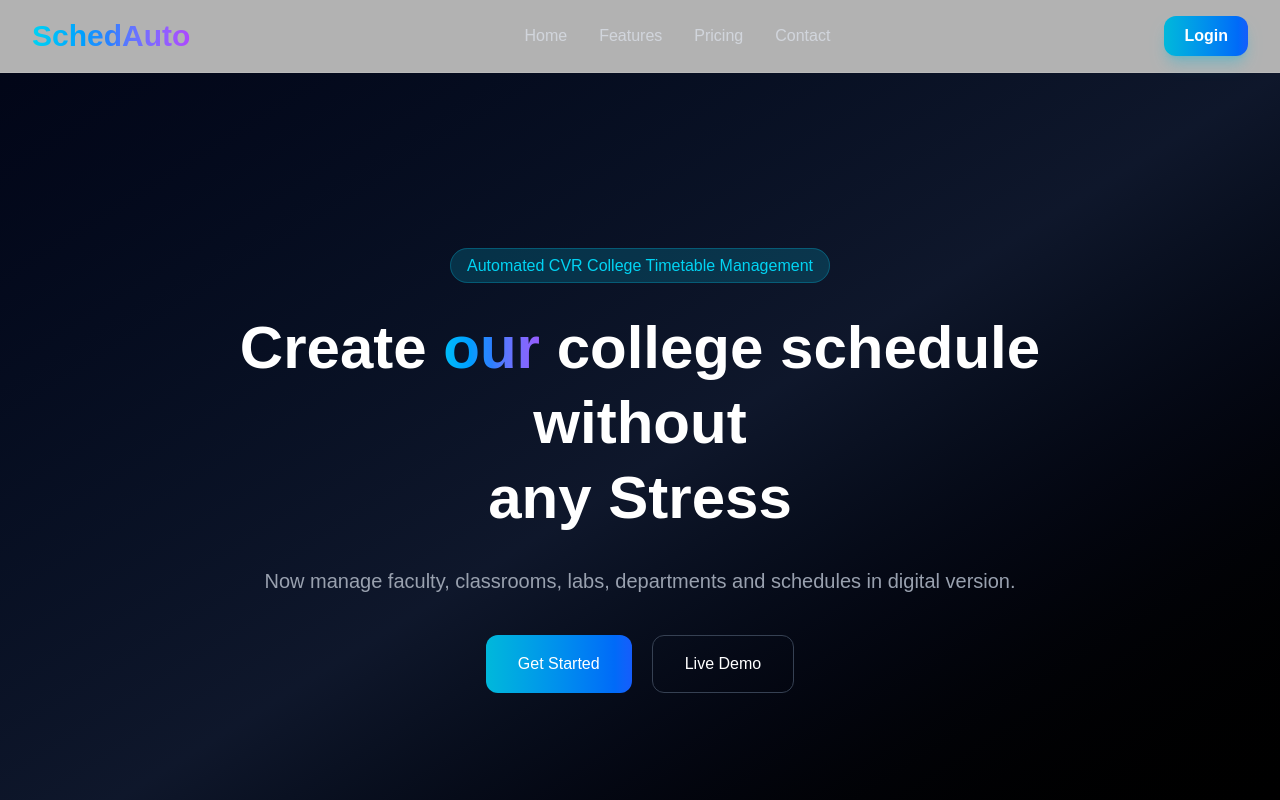
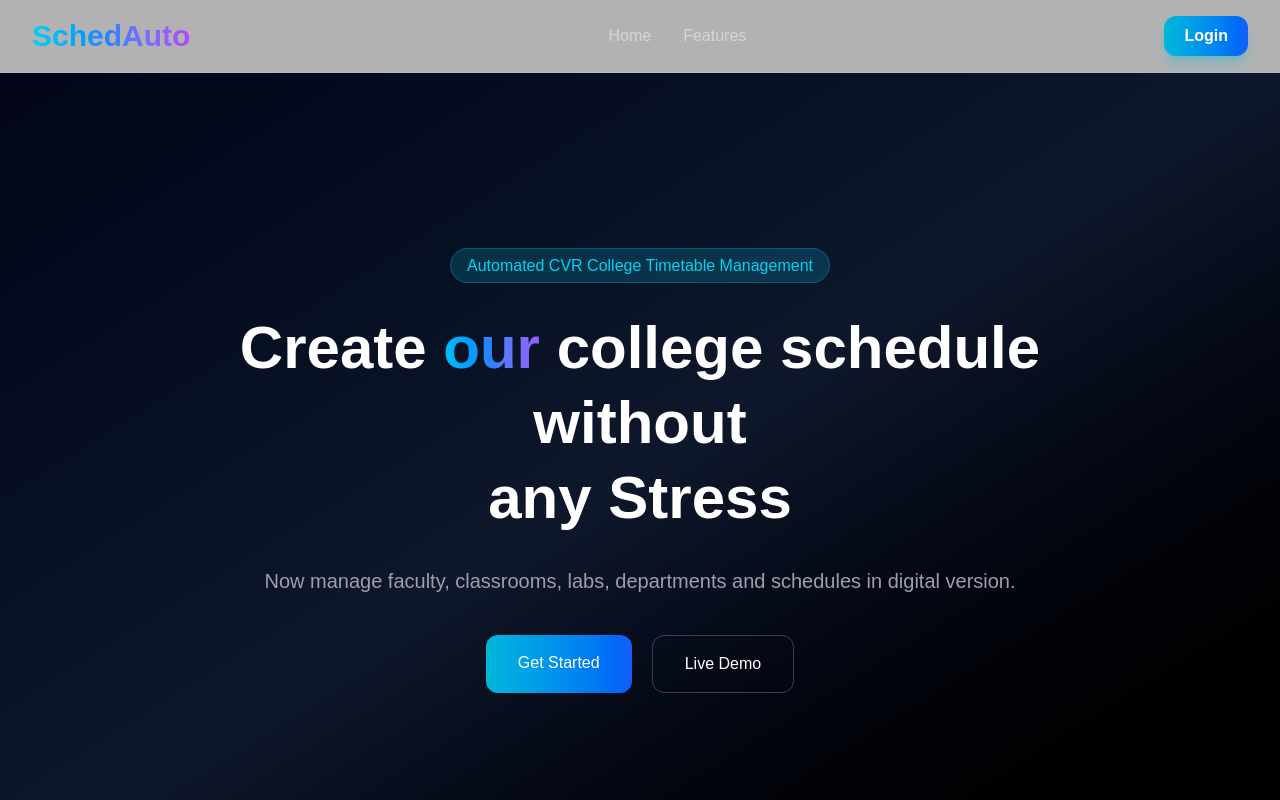
Before and after one commit to varun18-nani/shed, a Next.js app: page / in a window 1280 px wide. Shown: the top 800 px of the page. Built offline with nearby package versions, Linux system fonts and the light colour scheme.

Commit message:
fix: restore landing navigation and role-based login redirects

```diff
--- a/app/login/page.tsx
+++ b/app/login/page.tsx
@@ -34,7 +34,16 @@ export default function LoginPage() {
       }
 
       // Login successful
-      window.location.href = "/admin";
+      const role = data.user?.role;
+      if (role === "ADMIN") {
+        window.location.href = "/admin";
+      } else if (role === "FACULTY") {
+        window.location.href = "/faculty";
+      } else if (role === "STUDENT") {
+        window.location.href = "/student";
+      } else {
+        window.location.href = "/admin"; // Fallback just in case
+      }
     } catch (error) {
       console.error("Login request failed:", error);
       setError("Unable to connect to the server");
--- a/components/Features.tsx
+++ b/components/Features.tsx
@@ -25,7 +25,7 @@ export default function Features() {
   ];
 
   return (
-    <section className="bg-black text-white py-24 px-6">
+    <section id="features" className="bg-black text-white py-24 px-6">
 
       <div className="max-w-6xl mx-auto">
 
--- a/components/Hero.tsx
+++ b/components/Hero.tsx
@@ -1,3 +1,5 @@
+import Link from "next/link";
+
 export default function Hero() {
   return (
     <section className="min-h-screen bg-gradient-to-br from-slate-950 via-slate-900 to-black text-white flex items-center justify-center px-6">
@@ -25,13 +27,13 @@ export default function Hero() {
 
         <div className="mt-10 flex justify-center gap-5">
 
-          <button className="px-8 py-4 rounded-xl bg-gradient-to-r from-cyan-500 to-blue-600 hover:scale-105 duration-300">
+          <Link href="/login" className="px-8 py-4 rounded-xl bg-gradient-to-r from-cyan-500 to-blue-600 hover:scale-105 duration-300 block">
             Get Started
-          </button>
+          </Link>
 
-          <button className="px-8 py-4 rounded-xl border border-gray-700 hover:border-cyan-500 duration-300">
+          <Link href="/login" className="px-8 py-4 rounded-xl border border-gray-700 hover:border-cyan-500 duration-300 block">
             Live Demo
-          </button>
+          </Link>
 
         </div>
 
--- a/components/Navbar.tsx
+++ b/components/Navbar.tsx
@@ -1,3 +1,5 @@
+import Link from "next/link";
+
 export default function Navbar() {
   return (
     <nav className="sticky top-0 z-50 backdrop-blur-xl bg-black/30 border-b border-white/10">
@@ -9,25 +11,17 @@ export default function Navbar() {
 
         <ul className="hidden md:flex items-center gap-8 text-gray-300">
           <li className="hover:text-cyan-400 cursor-pointer transition duration-300">
-            Home
+            <Link href="/">Home</Link>
           </li>
 
           <li className="hover:text-cyan-400 cursor-pointer transition duration-300">
-            Features
-          </li>
-
-          <li className="hover:text-cyan-400 cursor-pointer transition duration-300">
-            Pricing
-          </li>
-
-          <li className="hover:text-cyan-400 cursor-pointer transition duration-300">
-            Contact
+            <Link href="/#features">Features</Link>
           </li>
         </ul>
 
-        <button className="px-5 py-2 rounded-xl bg-gradient-to-r from-cyan-500 to-blue-600 text-white font-semibold shadow-lg shadow-cyan-500/30 hover:scale-105 transition">
+        <Link href="/login" className="px-5 py-2 rounded-xl bg-gradient-to-r from-cyan-500 to-blue-600 text-white font-semibold shadow-lg shadow-cyan-500/30 hover:scale-105 transition block">
           Login
-        </button>
+        </Link>
 
       </div>
     </nav>
```
